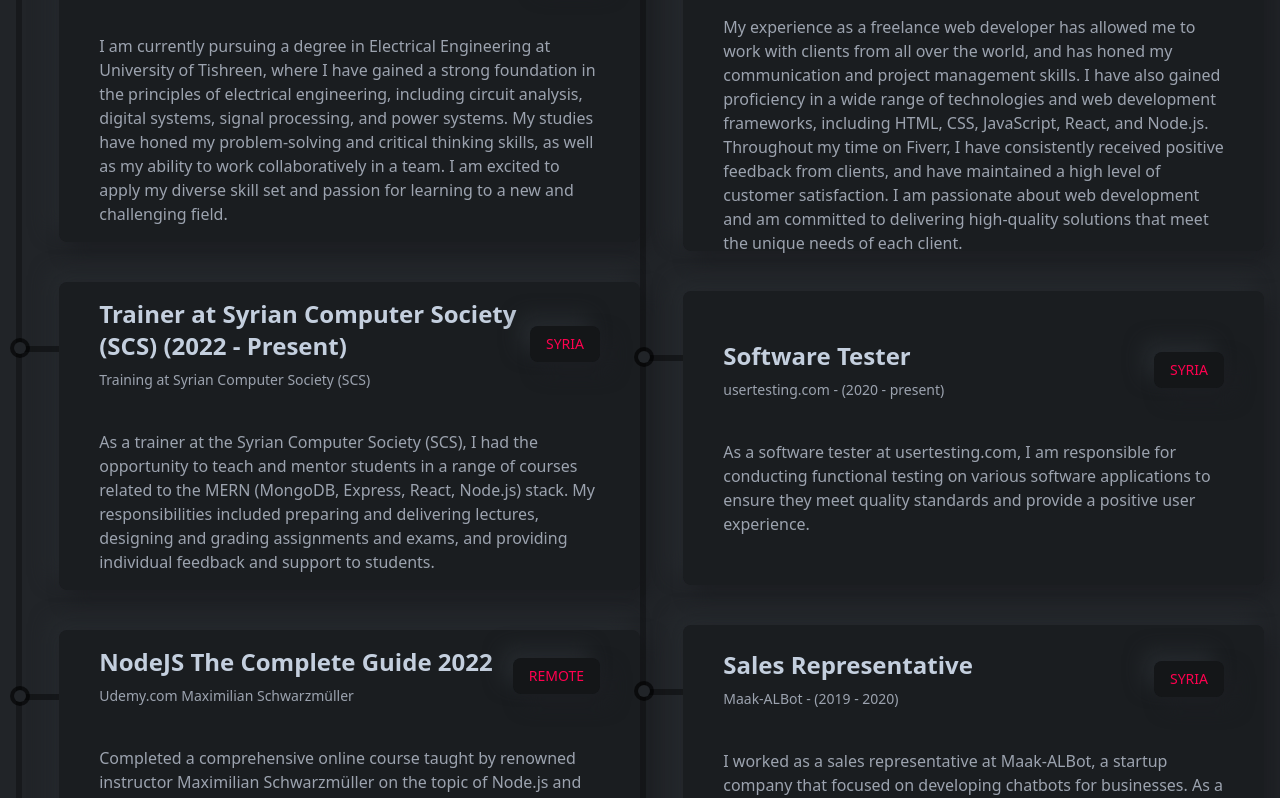
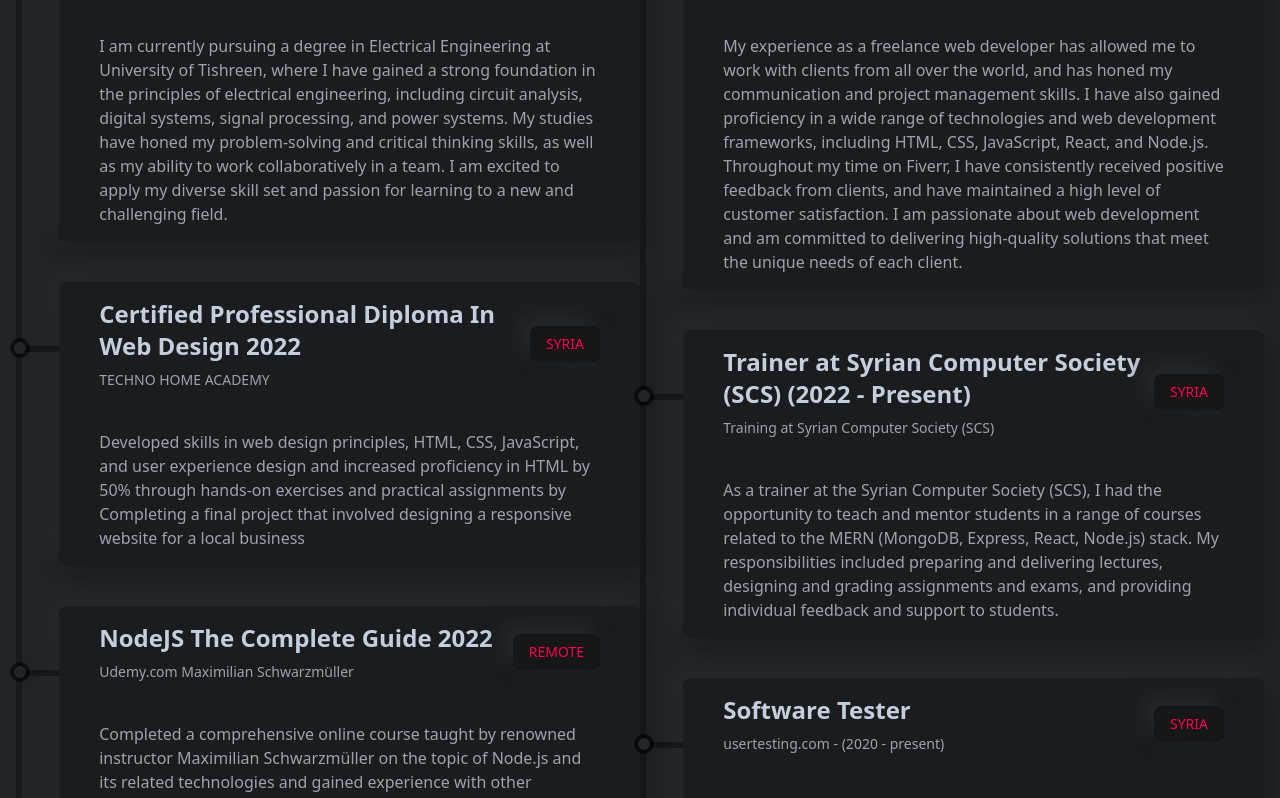
Before and after one commit to Yazan-Ali-01/Portfolio-old, a React (Create React App) app: page / in a window 1280 px wide. Shown: the part 3749-4547 px from the top of the page. Built offline with nearby package versions, Linux system fonts and the light colour scheme.

Commit message:
added latest certification from TECHNO HOME

```diff
--- a/src/components/resume/Education.js
+++ b/src/components/resume/Education.js
@@ -19,7 +19,7 @@
               Education Quality
             </h2>
           </div>
-          <div className='mt-6 lgl:mt-14 w-full h-[1000px] border-l-[6px] border-l-black border-opacity-30 flex flex-col gap-10'>
+          <div className='mt-6 lgl:mt-14 w-full border-l-[6px] border-l-black border-opacity-30 flex flex-col gap-10'>
             <ResumeCard
               title='BSc in Electrical Engineering'
               subTitle='University of Tishreen (2019 - Present)'
@@ -27,11 +27,14 @@
               des='I am currently pursuing a degree in Electrical Engineering at University of Tishreen, where I have gained a strong foundation in the principles of electrical engineering, including circuit analysis, digital systems, signal processing, and power systems. My studies have honed my problem-solving and critical thinking skills, as well as my ability to work collaboratively in a team. I am excited to apply my diverse skill set and passion for learning to a new and challenging field.'
             />
             <ResumeCard
-              title='Trainer at Syrian Computer Society (SCS) (2022 - Present)'
-              subTitle='Training at Syrian Computer Society (SCS)'
+              title='Certified Professional Diploma In Web Design 2022'
+              subTitle='TECHNO HOME ACADEMY'
               result='SYRIA'
-              des='As a trainer at the Syrian Computer Society (SCS), I had the opportunity to teach and mentor students in a range of courses related to the MERN (MongoDB, Express, React, Node.js) stack. My responsibilities included preparing and delivering lectures, designing and grading assignments and exams, and providing individual feedback and support to students.'
+              des='Developed skills in web design principles, HTML, CSS, JavaScript, and user experience design
+              and increased proficiency in HTML by 50% through hands-on exercises and practical assignments
+              by Completing a final project that involved designing a responsive website for a local business'
             />
+
             <ResumeCard
               title='NodeJS The Complete Guide 2022'
               subTitle='Udemy.com Maximilian Schwarzmüller'
@@ -48,7 +51,7 @@
             </p>
             <h2 className='text-3xl md:text-4xl font-bold'>Job Experience</h2>
           </div>
-          <div className='mt-6 lgl:mt-14 w-full h-[1000px] border-l-[6px] border-l-black border-opacity-30 flex flex-col gap-10'>
+          <div className='mt-6 lgl:mt-14 w-full border-l-[6px] border-l-black border-opacity-30 flex flex-col gap-10'>
             <ResumeCard
               title='Freelance Web Developer'
               subTitle='Fiverr - (2019 - Present)'
@@ -56,6 +59,12 @@
               des='My experience as a freelance web developer has allowed me to work with clients from all over the world, and has honed my communication and project management skills. I have also gained proficiency in a wide range of technologies and web development frameworks, including HTML, CSS, JavaScript, React, and Node.js.
 
 Throughout my time on Fiverr, I have consistently received positive feedback from clients, and have maintained a high level of customer satisfaction. I am passionate about web development and am committed to delivering high-quality solutions that meet the unique needs of each client.'
+            />
+            <ResumeCard
+              title='Trainer at Syrian Computer Society (SCS) (2022 - Present)'
+              subTitle='Training at Syrian Computer Society (SCS)'
+              result='SYRIA'
+              des='As a trainer at the Syrian Computer Society (SCS), I had the opportunity to teach and mentor students in a range of courses related to the MERN (MongoDB, Express, React, Node.js) stack. My responsibilities included preparing and delivering lectures, designing and grading assignments and exams, and providing individual feedback and support to students.'
             />
             <ResumeCard
               title='Software Tester '
```
